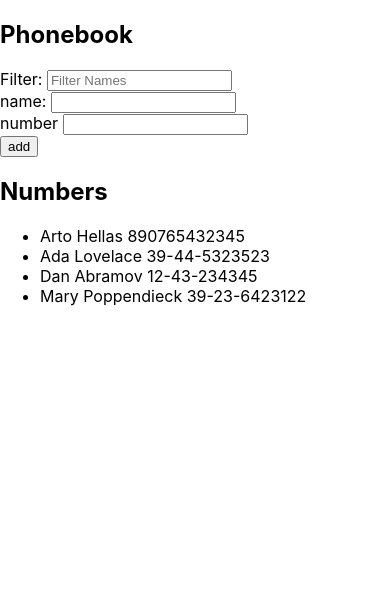
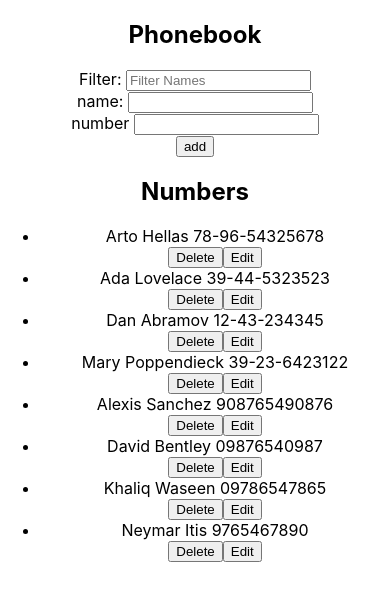
Before and after one commit to Tasleemofx/FSO, a React (Create React App) app: page / in a window 390 px wide. Shown: the top 600 px of the page. Built offline with nearby package versions, Linux system fonts and the light colour scheme; data requests are answered from the project's data file.

Commit message:
phonebook uses db.json server to add, delete and edit

```diff
--- a/db.json
+++ b/db.json
@@ -2,7 +2,7 @@
   "contacts": [
     {
       "name": "Arto Hellas",
-      "number": "890765432345",
+      "number": "78-96-54325678",
       "id": 67
     },
     {
@@ -19,6 +19,26 @@
       "name": "Mary Poppendieck",
       "number": "39-23-6423122",
       "id": 40
+    },
+    {
+      "name": "Alexis Sanchez",
+      "number": "908765490876",
+      "id": 68
+    },
+    {
+      "name": "David Bentley",
+      "number": "09876540987",
+      "id": 4
+    },
+    {
+      "name": "Khaliq Waseen",
+      "number": "09786547865",
+      "id": 17
+    },
+    {
+      "name": "Neymar Itis",
+      "number": "9765467890",
+      "id": 91
     }
   ]
 }
--- a/src/App.js
+++ b/src/App.js
@@ -1,9 +1,10 @@
 import React, { useEffect, useState } from 'react';
 import './App.css';
+import contactService from "./Services/contacts"
+
 import AddPerson from './components/Addperson';
 import Filter from './components/Filter';
 import MapPerson from './components/MapPerson';
-import axios from 'axios'
 
 
 function App() {
@@ -11,12 +12,14 @@ function App() {
   const [newName, setNewName] = useState('')
   const [newNumber, setNewNumber]=useState('')
  const hook=()=>{
-   axios.get('http://localhost:3001/contacts')
-   .then(response=>{
-     setPerson(response.data)
-   })
+    contactService
+    .getAll()
+    .then(ret=> {
+      setPerson(ret)
+    })
+    .catch(err=> console.log(err))
  }
-  useEffect(hook, [])
+  useEffect(hook,[person])
   const handleNameChange=(e)=>{
     e.preventDefault()
     setNewName(e.target.value)
@@ -42,17 +45,42 @@ function App() {
       number: newNumber
     }
     setPerson(person.concat(NewContact))
+    contactService
+    .create(NewContact)
+    .then(item=> {
+      console.log(item)
+    })
     setNewName('')
     setNewNumber('')
   }
-  }
+}
   const handleFilter=(e)=>{
     const filterValue = e.target.value
-  const filtered = person.filter(p=> p.name.startsWith(filterValue))
-    setPerson(filtered)
+  const filtered = person.filter(p=> p.name.includes(filterValue))
+  setPerson(filtered)
+  }
+  const handleDelete = (id,name) => {
+    if(window.confirm(`would you like to delete ${name}?`)){
+    // const newperson = person.filter(p => p.id !== id)
+    // setPerson(newperson)
+    contactService.deleteOne(id)
+    .then(response=> console.log(response))
+    }
+  }
+  const handleEdit=(id,name)=>{
+    const newNumber = prompt(` Enter new number for ${name}? or cancel to maintain old number`);
+    const findContact = person.find(p=> p.id===id)
+    if(newNumber){
+    const editedContact = { ...findContact, number: newNumber}
+    contactService.update(id, editedContact)
+    .then(response=> {
+      console.log(response)
+      return response;
+  })
+}
 }
   return (
-    <div>
+    <div className="App">
       <h2>Phonebook</h2>
       Filter: <Filter
       onChange={handleFilter}
@@ -63,7 +91,11 @@ function App() {
       Namevalue={newName}
       Numvalue={newNumber}/>
       <h2>Numbers</h2>
-      <MapPerson person={person}/>
+      <MapPerson
+      person={person}
+      handleDelete={handleDelete}
+      handleEdit={handleEdit}
+      />
     </div>
   );
 }
--- /dev/null
+++ b/src/Services/contacts.js
@@ -0,0 +1,25 @@
+import axios from "axios";
+
+const url = 'http://localhost:3001/contacts';
+const getAll=()=>{
+    const request = axios.get(url)
+    return request.then(response=> response.data)
+}
+
+const create=(object)=>{
+    const request = axios.post(url, object)
+    return request.then(response=> response.data)
+}
+
+const update=(id, updatedItem)=>{
+    const request = axios.put(`${url}/${id}`, updatedItem)
+    return request.then(response=> response.data)
+}
+const deleteOne=(id)=>{
+    const request = axios.delete(`${url}/${id}`)
+    return request.then(response=>response)
+}
+
+export default {
+    getAll, create, update, deleteOne
+}
--- a/src/components/MapPerson.jsx
+++ b/src/components/MapPerson.jsx
@@ -1,7 +1,15 @@
 import React from 'react';
-const MapPerson = ({person}) => {
+const MapPerson = ({person,handleDelete, handleEdit}) => {
     return (
-        <ul>{person.map((p,i)=><li key={i}>{p.name} {p.number}</li> )}</ul>
+        <ul>
+          {person.map((p,i)=>
+          <div key={i}>
+          <li >{p.name} {p.number}</li>
+          <button onClick={()=>handleDelete(p.id, p.name)}>Delete</button>
+          <button onClick={()=> handleEdit(p.id, p.name)}>Edit</button>
+          </div>
+          )}
+        </ul>
       );
 }
 
```
